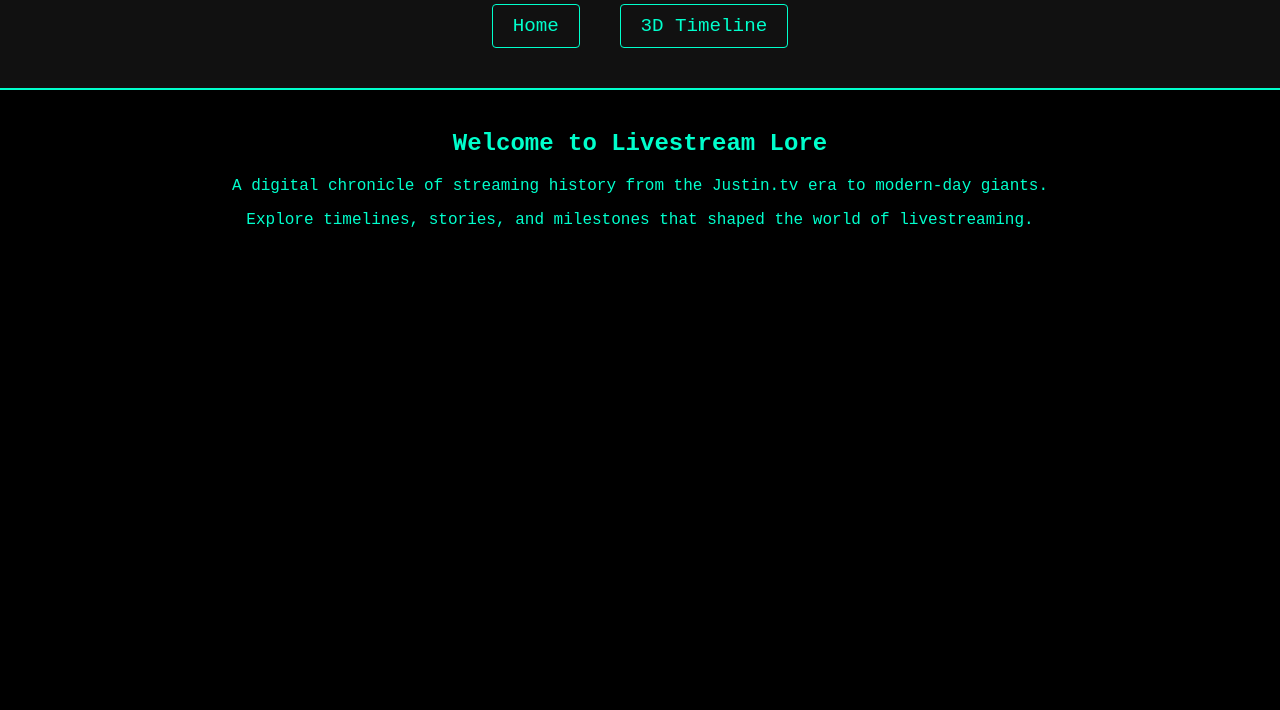
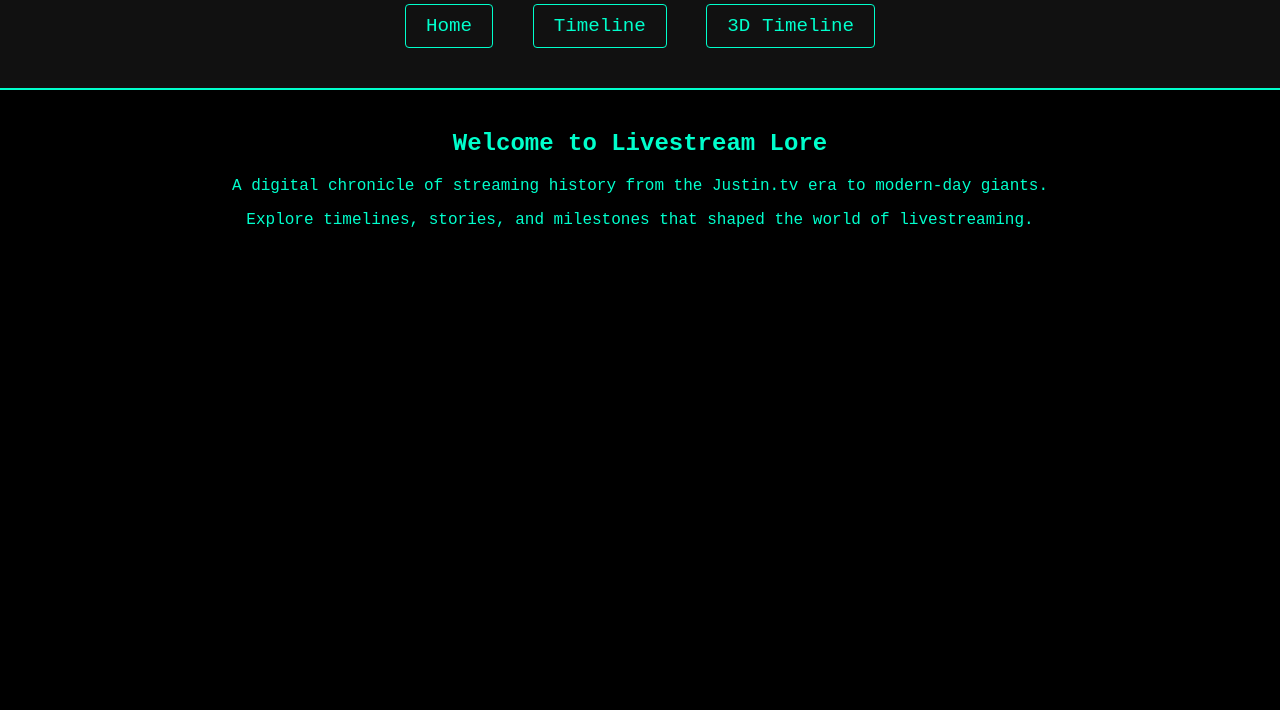
Before and after one commit to LivestreamLore/LivestreamLore, a plain HTML site: page index.html in a window 1280 px wide. Shown: the part 90-800 px from the top of the page. Drawn offline with Linux system fonts and the light colour scheme.

Commit message:
Add files via upload

```diff
--- a/index.html
+++ b/index.html
@@ -52,7 +52,8 @@
     <h1>Livestream Lore</h1>
     <nav>
       <a href="index.html">Home</a>
-      <a href="timeline.html">3D Timeline</a>
+      <a href="timeline.html">Timeline</a>
+      <a href="aframe.html">3D Timeline</a>
     </nav>
   </header>
   <main>
```
